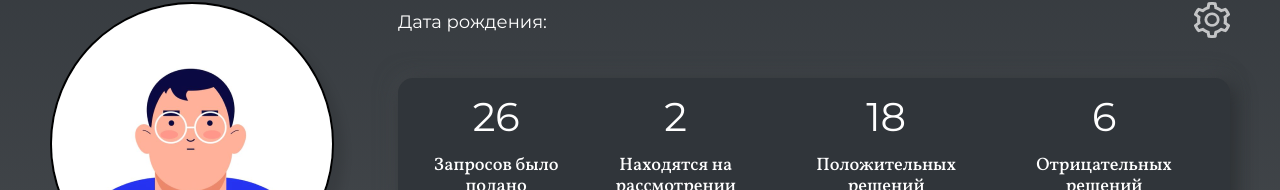
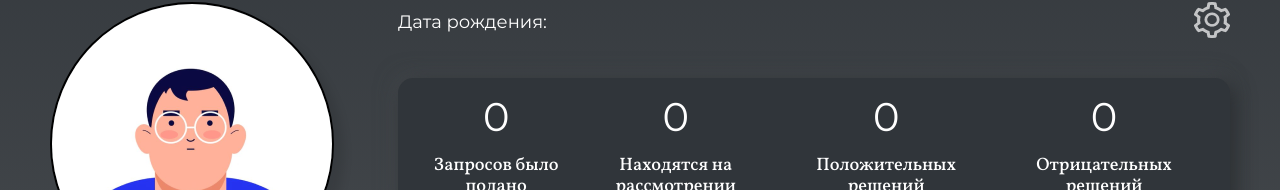
Before and after one commit to HappyMarvin/citizen-poet-2025, a React app: page /#/profile in a window 1280 px wide. Shown: the part 199-389 px from the top of the page. Built offline with nearby package versions, Linux system fonts and the light colour scheme; no server answers.

Commit message:
обьединть изменения

```diff
--- a/src/components/UserProfile.js
+++ b/src/components/UserProfile.js
@@ -9,6 +9,7 @@ import { CurrentUserContext } from '../contexts/CurrentUserContext';
 
 function UserProfile(props) {
     const currentUser = React.useContext(CurrentUserContext);
+    const requestsNumbers = Object.keys(props.requests).length;
 
     return (
         <>
@@ -44,19 +45,19 @@ function UserProfile(props) {
                         </div>
                         <div className="profile__dashboard">
                             <div className="profile__dashboard-column">
-                                <h3 className="profile__dashboard-title">26</h3>
+                                <h3 className="profile__dashboard-title">{requestsNumbers}</h3>
                                 <p className="profile__dashboard-description">Запросов было подано</p>
                             </div>
                             <div className="profile__dashboard-column">
-                                <h3 className="profile__dashboard-title">2</h3>
+                                <h3 className="profile__dashboard-title">{requestsNumbers}</h3>
                                 <p className="profile__dashboard-description">Находятся на рассмотрении</p>
                             </div>
                             <div className="profile__dashboard-column">
-                                <h3 className="profile__dashboard-title">18</h3>
+                                <h3 className="profile__dashboard-title">0</h3>
                                 <p className="profile__dashboard-description">Положительных решений</p>
                             </div>
                             <div className="profile__dashboard-column">
-                                <h3 className="profile__dashboard-title">6</h3>
+                                <h3 className="profile__dashboard-title">0</h3>
                                 <p className="profile__dashboard-description">Отрицательных решений</p>
                             </div>
                         </div>
```
Also changed, not shown: index.html (+1 -1 lines), asset-manifest.json, 1 other file.
